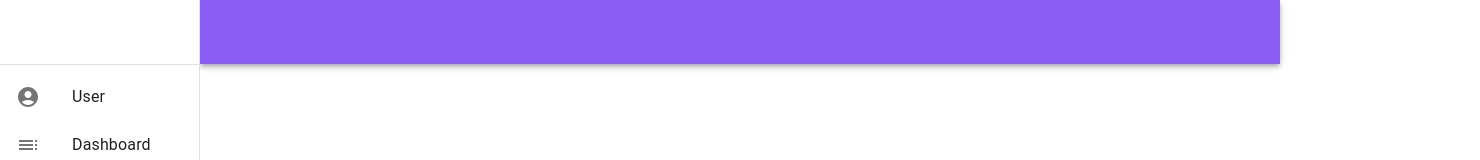
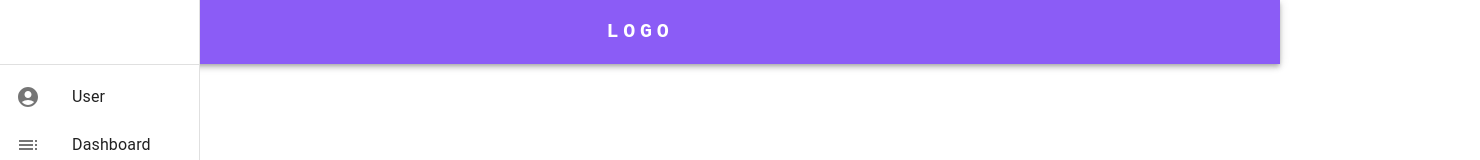
Before and after one commit to kev-rod43/byo-db, a React (Vite) app in the folder client/: page / in a window 1280 px wide. Shown: the top 160 px of the page, 1480 px wide, since content can reach past the window. Built offline with nearby package versions, Linux system fonts and the light colour scheme.

Commit message:
add header bar with logo

```diff
--- a/client/src/App.jsx
+++ b/client/src/App.jsx
@@ -38,10 +38,6 @@ const client = new ApolloClient({
 });
 
 function App() {
-
-
-
-
   return (
     <ApolloProvider client={client}>
       <ThemeProvider theme={theme}>
--- /dev/null
+++ b/client/src/components/layout/HeaderBar.jsx
@@ -0,0 +1,35 @@
+import * as React from 'react';
+import AppBar from '@mui/material/AppBar';
+import Box from '@mui/material/Box';
+import Toolbar from '@mui/material/Toolbar';
+import Typography from '@mui/material/Typography';
+import Container from '@mui/material/Container';
+
+function HeaderBar() {
+  return (
+    <AppBar position="static">
+      <Container maxWidth="xl">
+        <Toolbar disableGutters>
+          <Typography
+            variant="h6"
+            noWrap
+            component="div"
+            sx={{
+              flexGrow: 1,
+              display: 'flex',
+              justifyContent: 'center', // Centers the logo
+              fontFamily: 'monospace',
+              fontWeight: 700,
+              letterSpacing: '.3rem',
+              color: 'inherit',
+              textDecoration: 'none',
+            }}
+          >
+            LOGO
+          </Typography>
+        </Toolbar>
+      </Container>
+    </AppBar>
+  );
+}
+export default HeaderBar;
--- a/client/src/components/layout/NavDrawer.jsx
+++ b/client/src/components/layout/NavDrawer.jsx
@@ -1,6 +1,7 @@
 import * as React from 'react';
 import PropTypes from 'prop-types';
 import AppBar from '@mui/material/AppBar';
+import HeaderBar from './HeaderBar'
 import Box from '@mui/material/Box';
 import CssBaseline from '@mui/material/CssBaseline';
 import Divider from '@mui/material/Divider';
@@ -21,6 +22,9 @@ import TocIcon from '@mui/icons-material/Toc';
 import AccountCircleIcon from '@mui/icons-material/AccountCircle';
 import HomeIcon from '@mui/icons-material/Home'; // Assuming HomeIcon is for "User"
 import TableChartIcon from '@mui/icons-material/TableChart'; // Assuming TableChartIcon is for "Tables"
+
+
+
 const drawerWidth = 200;
 
 function NavDrawer(props) {
@@ -61,9 +65,7 @@ function NavDrawer(props) {
   const drawer = (
     <div>
       <Toolbar />
-      <Divider  sx={{
-    color: 'success.main',
-  }}/>
+      <Divider />
       <List>
         {['User', 'Dashboard', 'Tables', 'Charts'].map((text, index) => (
           <ListItem key={text} disablePadding>
@@ -85,32 +87,13 @@ function NavDrawer(props) {
   return (
     <Box sx={{ display: 'flex' }}>
       <CssBaseline />
-      <AppBar position="fixed" sx={{ width: { sm: `calc(100% - ${drawerWidth}px)` }, ml: { sm: `${drawerWidth}px` } }}>
-        <Toolbar>
-          <IconButton
-            color="inherit"
-            aria-label="open drawer"
-            edge="start"
-            onClick={handleDrawerToggle}
-            sx={{ mr: 2, display: { sm: 'none' } }}
-          >
-            <MenuIcon />
-          </IconButton>
-          <Typography variant="h6" noWrap component="div">
-
-          </Typography>
-        </Toolbar>
-      </AppBar>
-      <Box
-        component="nav"
-        sx={{ width: { sm: drawerWidth }, flexShrink: { sm: 0 } }}
-        aria-label="dashboard"
-      >
+      <HeaderBar />
+      <Box component="nav" sx={{ width: { sm: drawerWidth }, flexShrink: { sm: 0 } }}>
         <Drawer
           container={container}
           variant="temporary"
           open={mobileOpen}
-          onClose={handleDrawerClose}
+          onClose={handleDrawerToggle}
           ModalProps={{
             keepMounted: true, // Better open performance on mobile.
           }}
@@ -140,4 +123,4 @@ NavDrawer.propTypes = {
   window: PropTypes.func,
 };
 
-export default NavDrawer
+export default NavDrawer;
```
Also changed, not shown: client/src/components/layout/Header.jsx (deleted).
